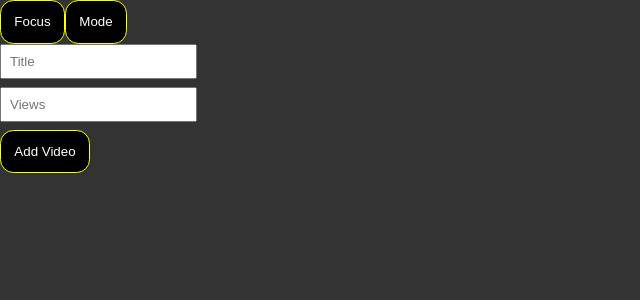
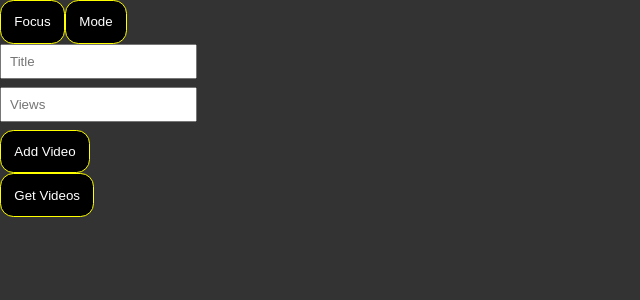
Before and after one commit to Gauravkool/youTube_thumbnail, a React (Create React App) app: page / in a window 1280 px wide. Shown: the top 300 px of the page, without its empty margins (0-640 px from the left). Built offline with nearby package versions, Linux system fonts and the light colour scheme; no server answers.

Commit message:
useDeffered and useTransition hook learning

```diff
--- a/src/App.js
+++ b/src/App.js
@@ -6,7 +6,7 @@ import ThemeContext from "./context/ThemeContext";
 import VideosContext from "./context/VideosContext";
 import VideoDisptachContext from "./context/VideoDispatchContext";
 import Counter from "./component/Counter";
-import { videosDB } from './data/Datadb';
+import { videosDB } from "./data/Datadb";
 function App() {
   const [editableVideo, setEditableVideo] = useState(null);
   const [mode, setMode] = useState("darkMode");
@@ -29,7 +29,7 @@ function App() {
     }
   }
 
-  const [videos, dispatch] = useReducer(videoReducer, []);
+  const [videos, dispatch] = useReducer(videoReducer, videosDB);
   const inpuRef = useRef(null);
   const themeContext = useContext(ThemeContext);
   console.log(themeContext);
--- a/src/component/AddVideo.js
+++ b/src/component/AddVideo.js
@@ -6,6 +6,7 @@ import {
   useState,
 } from "react";
 import "./AddVideo.css";
+
 
 import useVideoDispatch from "../hooks/VideoDispatch";
 const AddVideo = forwardRef(function AddVideo({ editableVideo }, ref) {
--- a/src/component/VideosList.js
+++ b/src/component/VideosList.js
@@ -1,29 +1,50 @@
 import PlayButton from "./PlayButton";
 import Video from "./Video";
-
 import useVideos from "../hooks/Videos";
-import axios from "axios";
-import { useCallback, useEffect, useMemo } from "react";
+// import axios from "axios";
+import {
+  useCallback,
+  useDeferredValue,
+  useMemo,
+  useState,
+  useTransition,
+} from "react";
 import useVideoDispatch from "../hooks/VideoDispatch";
+import moreVideos from "../data/moreData";
 
 function VideosList({ editVideo }) {
-  const url = "https://my.api.mockaroo.com/api?key=3b1db0b0";
-  const videos = useVideos();
+  // const url = "https://my.api.mockaroo.com/api?key=3b1db0b0";
+  // const videos = useVideos();
   const dispatch = useVideoDispatch();
+  /* use usedefferedValue hook */
+
+  /* use useTransition hook */
+  const [videos, setVideos] = useState([]);
+  const [isPending, startTransition] = useTransition();
+  // const deferredVideos = useDeferredValue(videos);
 
   // async function handleClick() {
   //   const res = await axios.get(url);
   //   console.log("response of API", res.data);
   //   setVideos(res.data);
   // }
-  useEffect(() => {
-    async function getVideos() {
-      const res = await axios.get(url);
-      console.log("response of API", res.data);
-      dispatch({ type: "LOAD", payload: res.data });
-    }
-    getVideos();
-  }, [dispatch]);
+  // console.log(moreVideos, "moreVideos");
+  /*  use for moraVideos */
+  function getVideos() {
+    // dispatch({ type: "LOAD", payload: moreVideos });
+    startTransition(() => {
+      setVideos(moreVideos);
+    });
+  }
+
+  // useEffect(() => {
+  //   async function getVideos() {
+  //     const res = await axios.get(url);
+  //     console.log("response of API", res.data);
+  //     dispatch({ type: "LOAD", payload: res.data });
+  //   }
+  //   getVideos();
+  // }, [dispatch]);
 
   const play = useCallback(() => console.log("playing"), []);
   const pause = useCallback(() => console.log("paused"), []);
@@ -51,7 +72,9 @@ function VideosList({ editVideo }) {
           {memoButton}
         </Video>
       ))}
-      {/* <button>Get Videos</button> */}
+      <button onClick={getVideos}>
+        {isPending ? "Getting..." : "Get Videos"}
+      </button>
     </>
   );
 }
--- a/src/data/moreVideos.js
+++ b/src/data/moreData.js
@@ -803,3 +803,5 @@ const videos = [
     verified: true,
   },
 ];
+
+export default videos;
```
Also changed, not shown: src/data/Datadb.js (line endings or trailing spaces).
